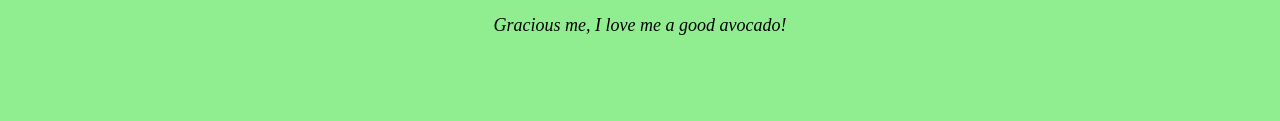
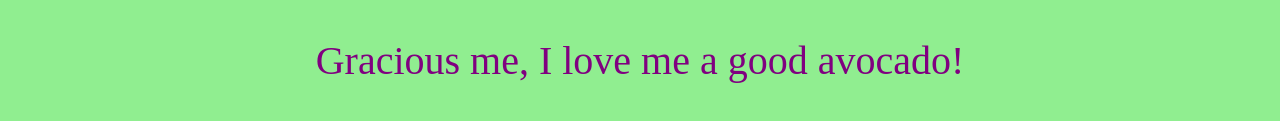
Before and after one commit to colejlutz/website, a plain HTML site: page index.html in a window 1280 px wide. Shown: the part 395-516 px from the top of the page. Drawn offline with Linux system fonts and the light colour scheme.

Commit message:
funid color

```diff
--- a/stylesheet.css
+++ b/stylesheet.css
@@ -9,9 +9,9 @@ h1{
    color: brown;
    background-color: green;
 }
-#funid{
-    font-size: 18px;
-    font-style: italic;
+#funid {
+    font-size: 40px;
+    color: purple;
 }
 
 a:hover{
```
